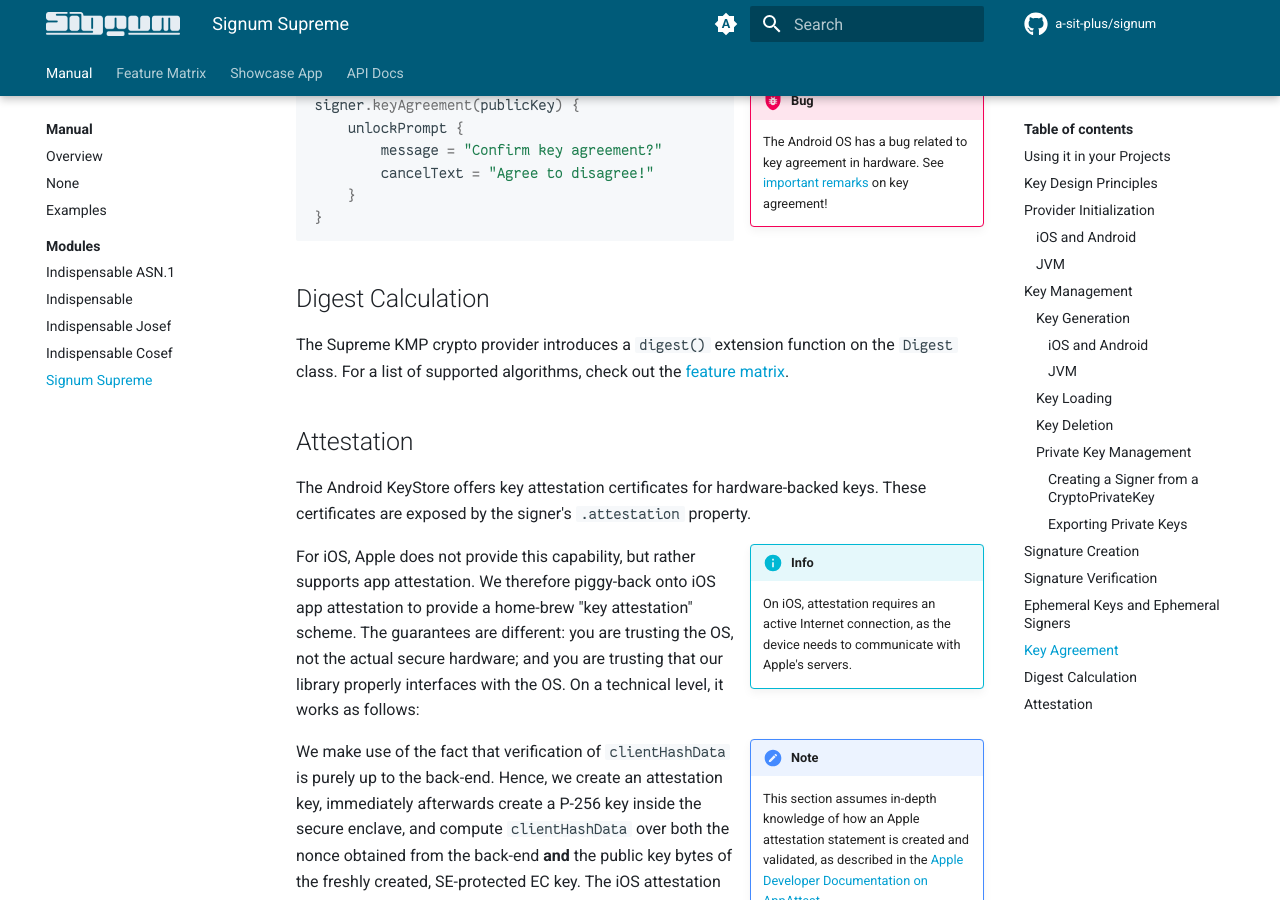
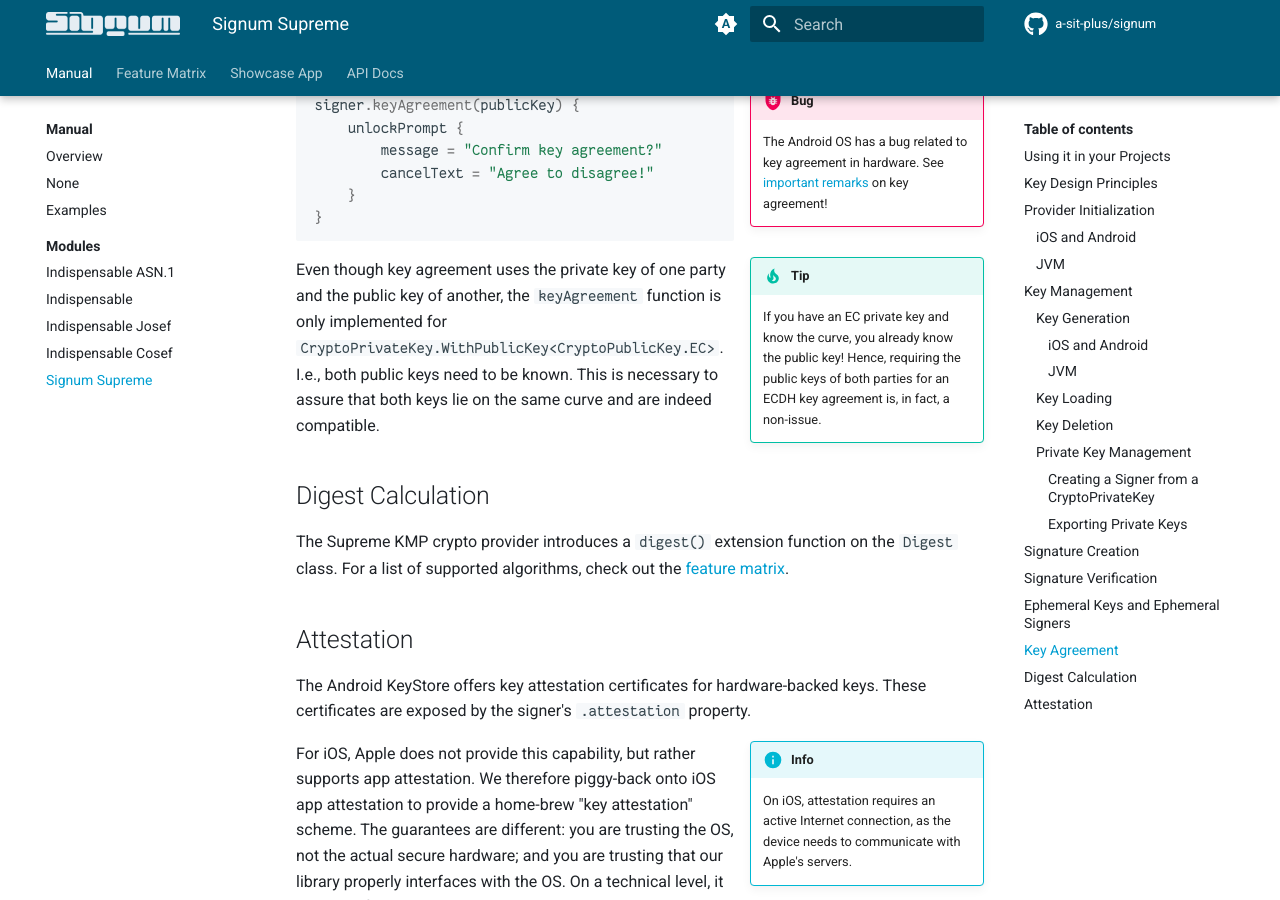
Before and after one commit to a-sit-plus/signum, an MkDocs documentation site: the page built from docs/docs/supreme.md, in a window 1280 px wide and 900 px high, scrolled down 7629 px. Built offline with MkDocs 1.6.1 and Material for MkDocs 9.7.7, drawn with Linux system fonts in a browser that asks for light colours; comment, search, counter and statistics services are not loaded.

Commit message:
update docs

````diff
--- a/docs/docs/supreme.md
+++ b/docs/docs/supreme.md
@@ -345,6 +345,16 @@
 }
 ```
 
+!!! tip inline end
+    If you have an EC private key and know the curve, you already know the public key!
+    Hence, requiring the public keys of both parties for an ECDH key agreement is, in fact, a non-issue.
+
+Even though key agreement uses the private key of one party and the public key of another, the `keyAgreement` function
+is only implemented for `CryptoPrivateKey.WithPublicKey<CryptoPublicKey.EC>`. I.e., both public keys need to be known.
+This is necessary to assure that both keys lie on the same curve and are indeed compatible.<br>
+
+
+
 ## Digest Calculation
 The Supreme KMP crypto provider introduces a `digest()` extension function on the `Digest` class.
 For a list of supported algorithms, check out the [feature matrix](features.md#supported-algorithms).
````
Also changed, not shown: 1 other file.
